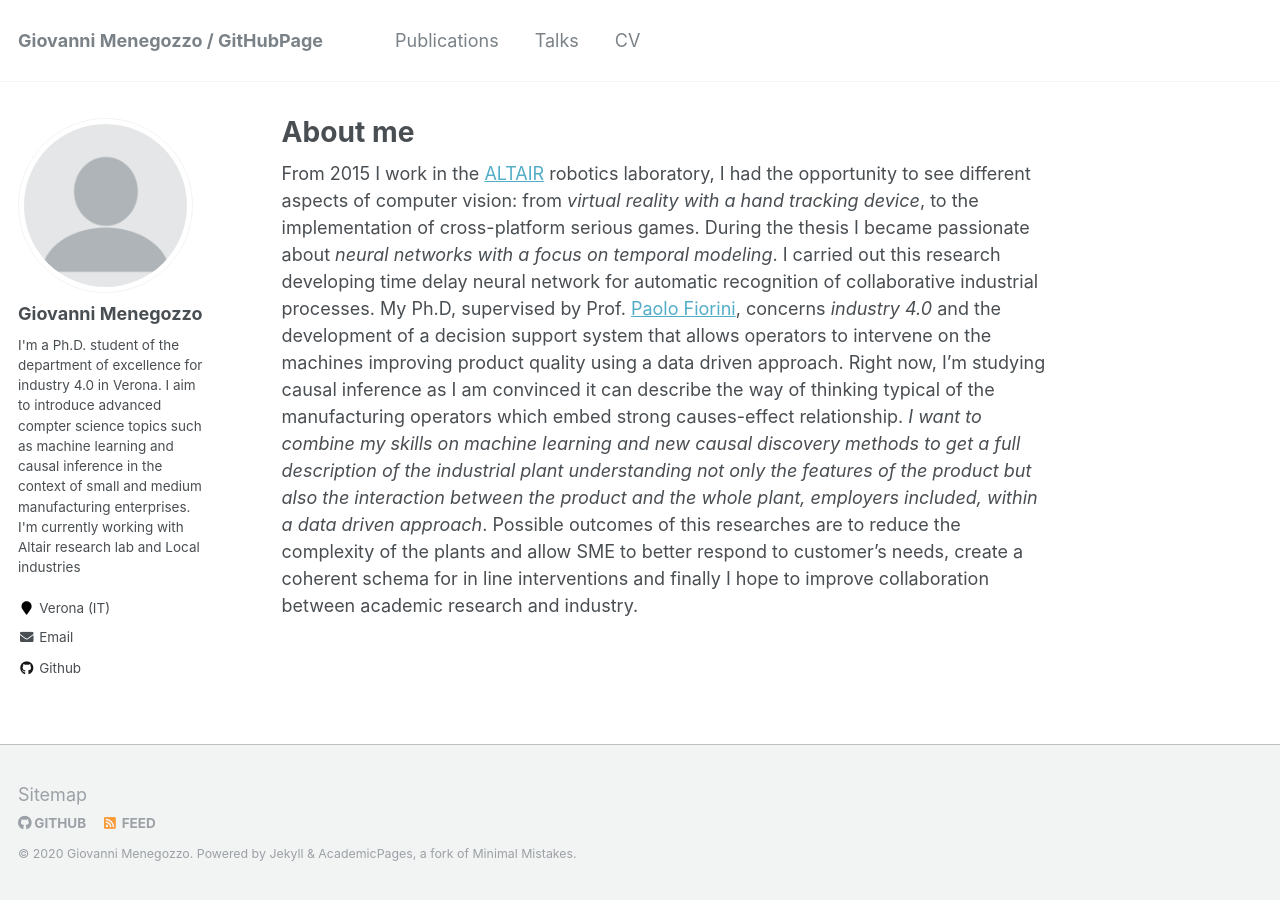
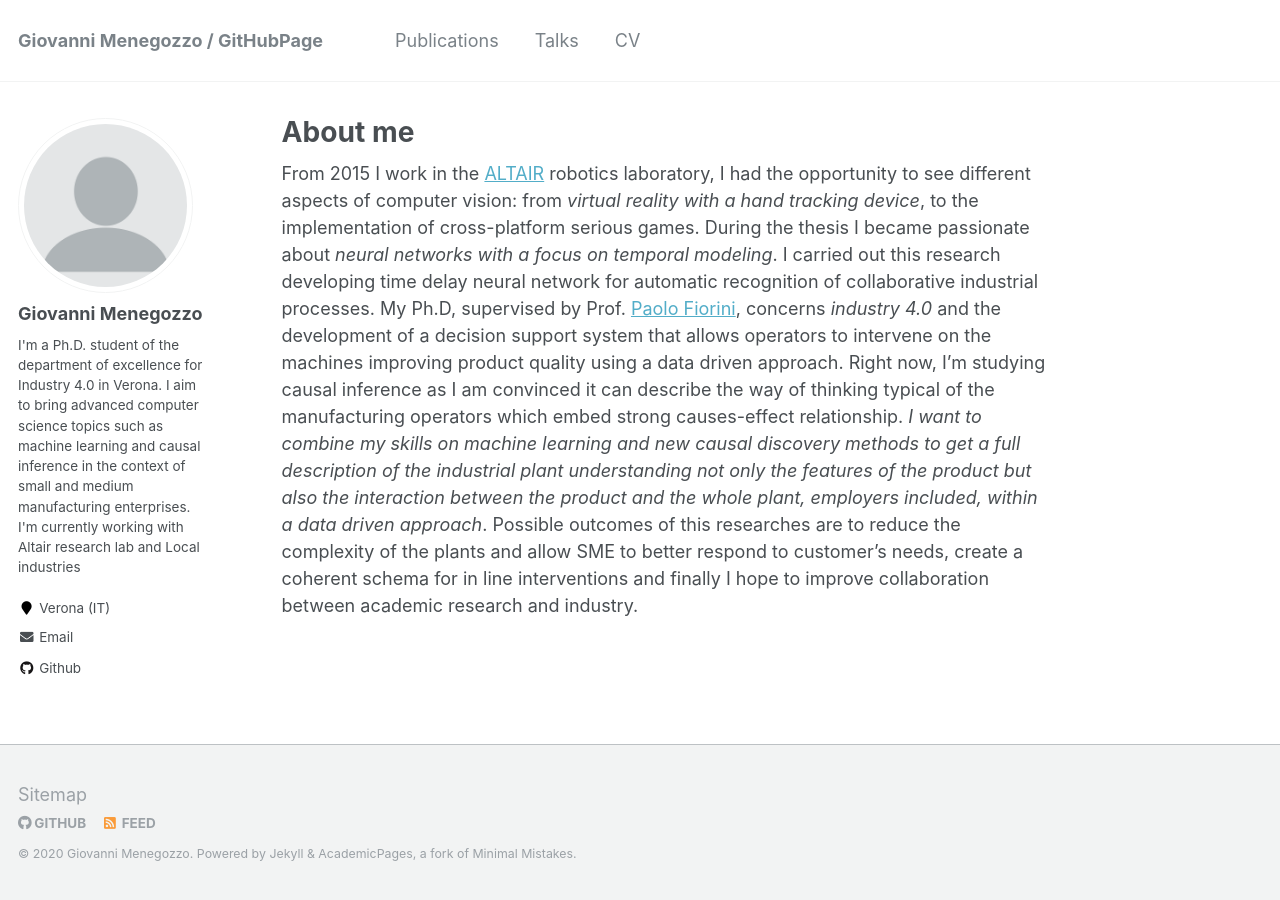
Before and after one commit to giovanniMen/giovannimenegozzosite, a Jekyll site: the page built from _pages/about.md, in a window 1280 px wide. Built offline with Jekyll 4.4.1, drawn with Linux system fonts in a browser that asks for light colours.

Commit message:
Update _config.yml

```diff
--- a/_config.yml
+++ b/_config.yml
@@ -55,7 +55,7 @@ atom_feed:
 author:
   name             : "Giovanni Menegozzo"
   avatar           : "profile.png"
-  bio              : "I'm a Ph.D. student of the department of excellence for industry 4.0 in Verona. I aim to introduce advanced compter science topics such as machine learning and causal inference in the context of small and medium manufacturing enterprises. I'm currently working with Altair research lab and Local industries "
+  bio              : "I'm a Ph.D. student of the department of excellence for Industry 4.0 in Verona. I aim to bring advanced computer science topics such as machine learning and causal inference in the context of small and medium manufacturing enterprises. I'm currently working with Altair research lab and Local industries "
   location         : "Verona (IT)"
   employer         :
   email            :  "giovanni.menegozzo@gmail.com"
```
